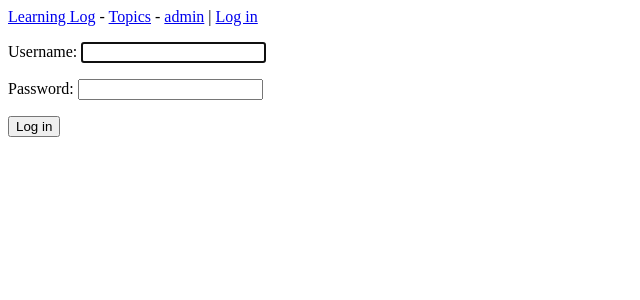
After one commit to bryce-jacobs/learning_log, a Django app: page /users/login/ in a window 1280 px wide. The commit adds this page. Shown: the top 300 px of the page, without its empty margins (0-640 px from the left). Run offline with Django 3.2, Linux system fonts and the light colour scheme.

Commit message:
added login/out for admin

```diff
--- a/learning_logs/templates/learning_logs/base.html
+++ b/learning_logs/templates/learning_logs/base.html
@@ -1,5 +1,13 @@
 <p>
 	<a href="{% url 'learning_logs:index' %}">Learning Log</a> -
-	<a href="{% url 'learning_logs:topics' %}">Topics</a>
+	<a href="{% url 'learning_logs:topics' %}">Topics</a> -
+	<a href="{% url 'admin:index' %}">admin</a> |
+	{% if user.is_authenticated %}
+		Hello, {{ user.username }}.
+		<a href="{% url 'users:logout' %}">Log out</a>
+	{% else %}
+		<a href="{% url 'users:login' %}">Log in</a>
+	{% endif %}
 </p>
+
 {% block content %}{% endblock content %}
--- a/learninglog/settings.py
+++ b/learninglog/settings.py
@@ -33,6 +33,7 @@ ALLOWED_HOSTS = []
 INSTALLED_APPS = [
     # My apps
     'learning_logs',
+    'users',
     # Default django apps
     'django.contrib.admin',
     'django.contrib.auth',
--- a/learninglog/urls.py
+++ b/learninglog/urls.py
@@ -18,5 +18,6 @@ from django.urls import path, include
 
 urlpatterns = [
     path('admin/', admin.site.urls),
+    path('users/', include('users.urls')),
     path('', include('learning_logs.urls')),
 ]
--- /dev/null
+++ b/users/templates/registration/login.html
@@ -0,0 +1,17 @@
+{% extends "learning_logs/base.html" %}
+
+{% block content %}
+
+	{% if form.errors %}
+		<p>Your username and password didn't match. Please try again.</p>
+	{% endif %}
+
+	<form method="post" action="{% url 'users:login' %}">
+		{% csrf_token %}
+		{{ form.as_p }}
+		<button name="submit">Log in</button>
+		<input type="hidden" name="next"
+		value="{% url 'learning_logs:index' %}" />
+	</form>
+
+{% endblock content %}
--- /dev/null
+++ b/users/urls.py
@@ -0,0 +1,8 @@
+"""Defines URL patterns for users"""
+from django.urls import path, include
+
+app_name = 'users'
+urlpatterns = [
+    # Include default auth urls so we can use them under base/users/
+    path('', include('django.contrib.auth.urls')),
+]
```
Also changed, not shown: db.sqlite3.
